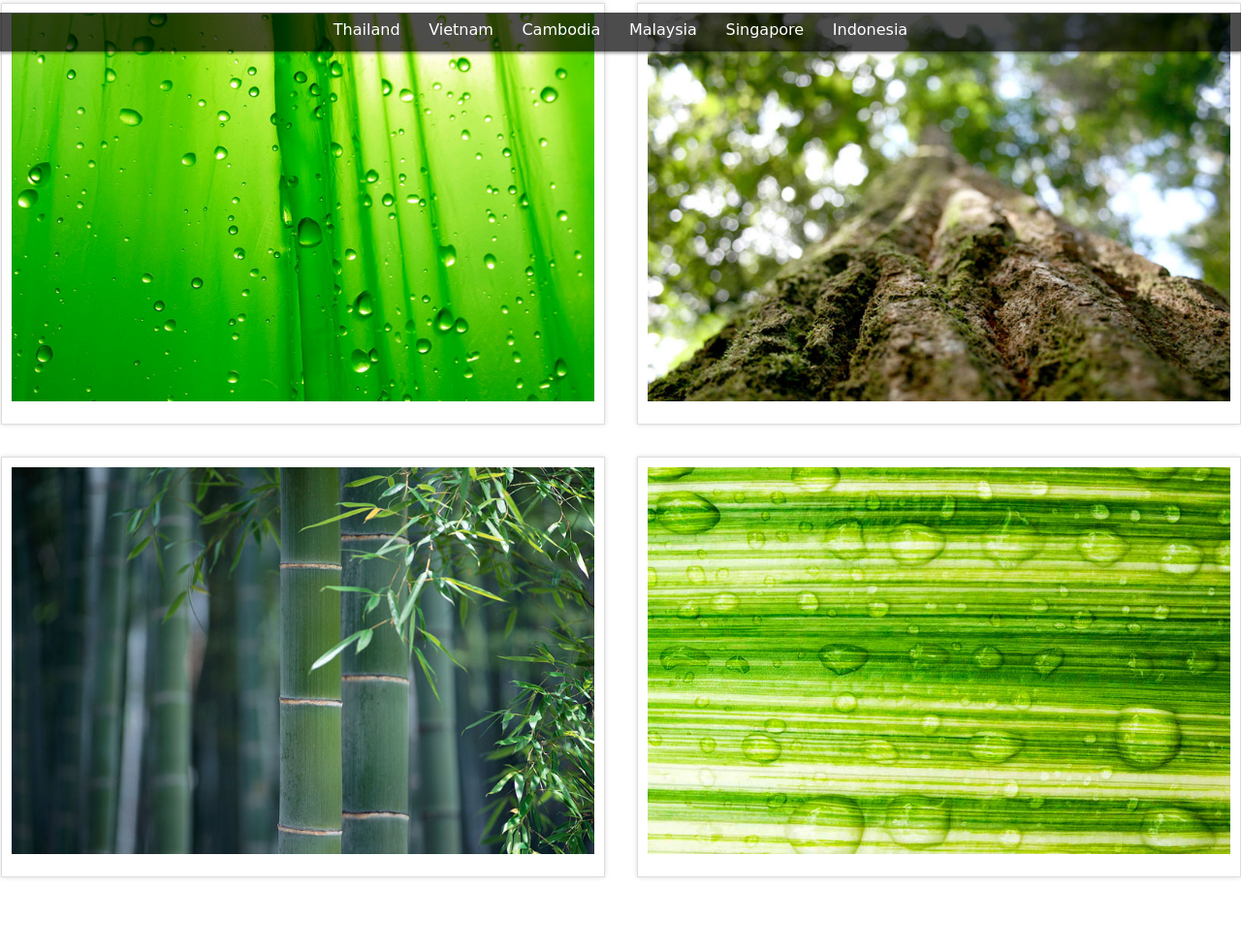
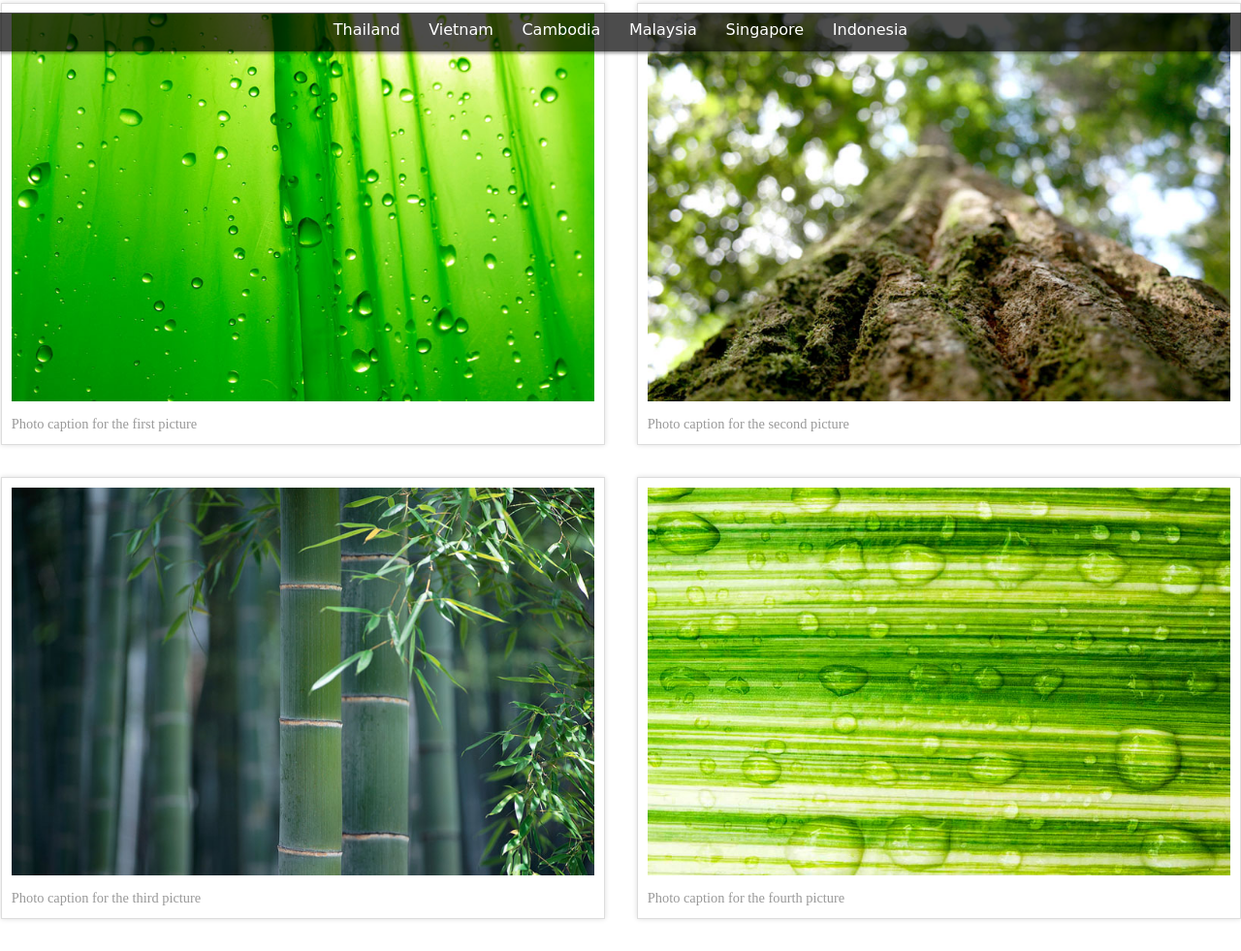
Before and after one commit to justmartin/responsive_grid, a plain HTML site: page index.html in a window 1280 px wide. Shown: the part 587-1568 px from the top of the page at 97% size. Before the commit the page ends 1525 px from the top, so only its background shows below. Drawn offline with nearby package versions, Linux system fonts and the light colour scheme; a web font is replaced by a local one.

Commit message:
added captions

```diff
--- a/css/style.css
+++ b/css/style.css
@@ -147,6 +147,12 @@ ul.rig li img {
   margin: 0 0 10px;
 }
 
+ul.rig li p {
+  font-size: .9em;
+  line-height: 1.5em;
+  color: #999;
+}
+
 /* class for 2 columns */
 ul.rig.columns-2 li {
   width: 47.5%; /* this value + 2.5 should = 50% */
--- a/index.html
+++ b/index.html
@@ -41,19 +41,22 @@ Author: Justin Martin
 			<ul class="rig columns-2">
 				<li>
 					<img src="images/pri_001.jpg" />
+					<p>Photo caption for the first picture</p>
 				</li>
 				<li>
 					<img src="images/pri_002.jpg" />
+					<p>Photo caption for the second picture</p>
 				</li>
 				<li>
 					<img src="images/pri_003.jpg" />
+					<p>Photo caption for the third picture</p>
 				</li>
 				<li>
 					<img src="images/pri_004.jpg" />
+					<p>Photo caption for the fourth picture</p>
 				</li>
 			</ul>
 		</section>
-
 
 		<!-- external JS links-->
 		<script src="https://ajax.googleapis.com/ajax/libs/jquery/1.11.3/jquery.min.js"></script>
```
